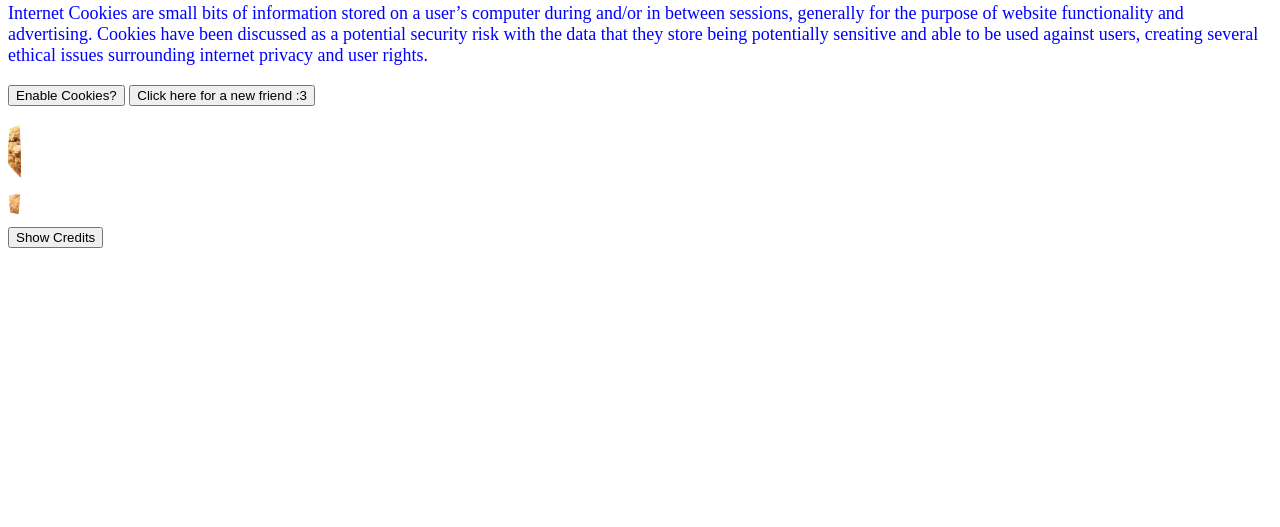
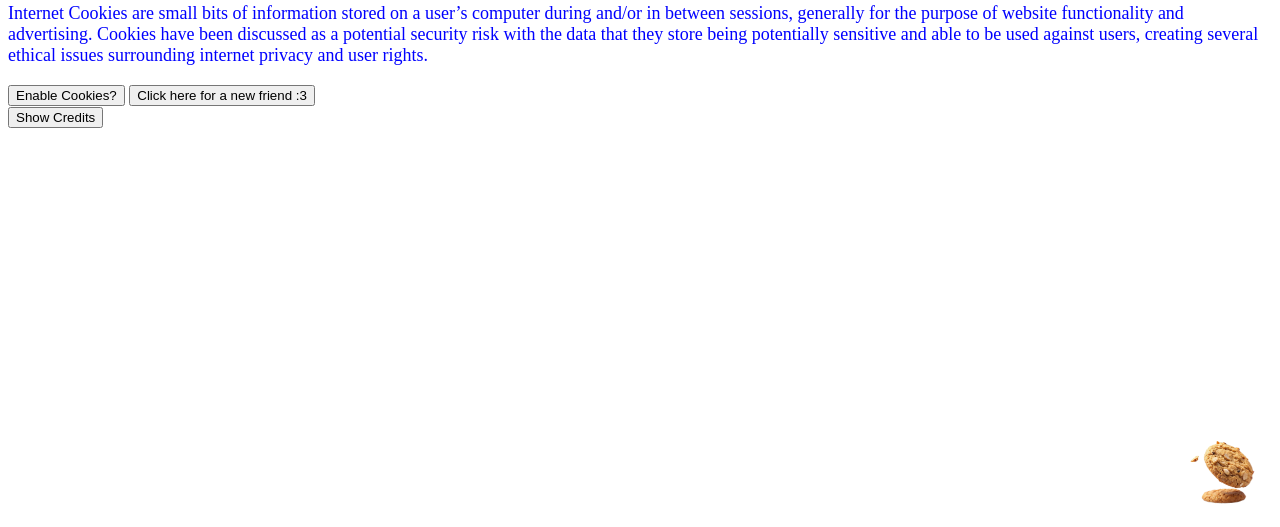
Before and after one commit to salgad6/FINALWebsite, a plain HTML site: page index.html in a window 1280 px wide. Both pictures are taken after a click on the button "Click here for a new friend :3". Shown: the part 273-800 px from the top of the page. Drawn offline with Linux system fonts and the light colour scheme.

Commit message:
Update main.css

```diff
--- a/main.css
+++ b/main.css
@@ -1,4 +1,5 @@
 .sticky-element {
+  position: fixed;
   bottom: 1rem;       /* Uses scaling font-size units instead of rigid pixels */
   right: 1rem;        /* Keeps consistent spacing on all screens */
   width: 15vw;        /* Scales fluidly based on viewport width */
@@ -11,8 +12,8 @@
 CookiePET {
     display: none;
      /* Allows it to have width/height/padding */
-    width: 1vw;          /* Set a fixed size */
-    height: 15vh;
+    width: 100%;          /* Set a fixed size */
+    height: 100%;
     border-radius: 50%;
     overflow: hidden;      /* Crops the image into a circle */
     /*border: 5px solid #f0e68c; /* Optional: adds a "cookie" colored border */
@@ -21,7 +22,7 @@ CookiePET {
 #display {
     /*display: block;        Removes weird gaps at the bottom of the image */
     width: 100%;          /* Set a specific size for your cookie */
-    height: 100%;
+    height: auto;
     object-fit: cover;     /* Prevents the image from stretching */
 }
 
```
